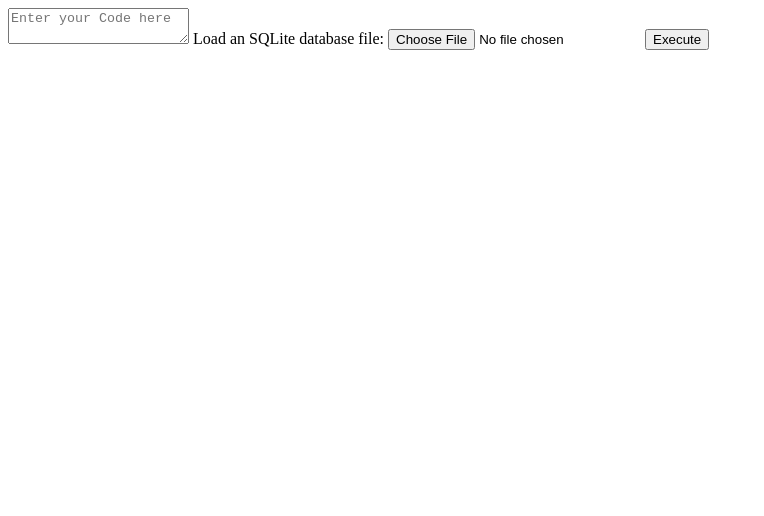
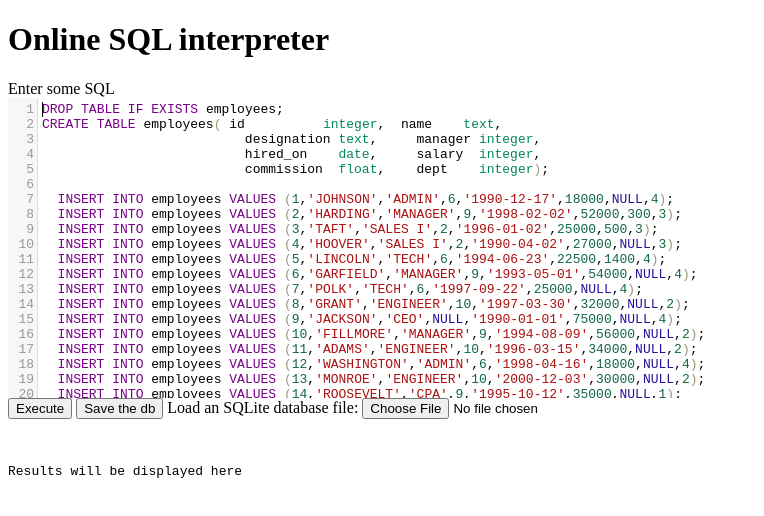
Before and after one commit to jan23456789/website, a plain HTML site: page index.html in a window 1280 px wide. Shown: the whole page, without its empty margins (0-764 px from the left). Drawn offline with nearby package versions, Linux system fonts and the light colour scheme.

Commit message:
Update index.html

```diff
--- a/index.html
+++ b/index.html
@@ -1,14 +1,57 @@
-<html lang="en">
+<!doctype html>
+<html>
+
 <head>
-  <meta charset="UTF-8">
-  <meta http-equiv="X-UA-Compatible" content="IE=edge">
-  <meta name="viewport" content="width=device-width, initial-scale=1.0">
-  <title>Database Upload</title>
+  <meta charset="utf8">
+  <title>sql.js demo: Online SQL interpreter</title>
+  <link rel="stylesheet" href="https://cdnjs.cloudflare.com/ajax/libs/codemirror/5.58.1/codemirror.css">
+  <link rel="stylesheet" href="demo.css">
+  <script src="https://cdnjs.cloudflare.com/ajax/libs/codemirror/5.58.1/codemirror.js"></script>
+
 </head>
+
 <body>
-  <textarea class="sqlQuery" placeholder="Enter your Code here" id="textar"></textarea>
-  <label class="button">Load an SQLite database file: <input type='file' id='dbinput'></label>
-  <button id="execute" onclick="executeCode()">Execute</button>
-  <p id="DataBaseContent"></p>
+  <h1>Online SQL interpreter</h1>
+
+  <main>
+    <label for='commands'>Enter some SQL</label>
+    <br>
+
+    <textarea id="commands">DROP TABLE IF EXISTS employees;
+CREATE TABLE employees( id          integer,  name    text,
+                          designation text,     manager integer,
+                          hired_on    date,     salary  integer,
+                          commission  float,    dept    integer);
+
+  INSERT INTO employees VALUES (1,'JOHNSON','ADMIN',6,'1990-12-17',18000,NULL,4);
+  INSERT INTO employees VALUES (2,'HARDING','MANAGER',9,'1998-02-02',52000,300,3);
+  INSERT INTO employees VALUES (3,'TAFT','SALES I',2,'1996-01-02',25000,500,3);
+  INSERT INTO employees VALUES (4,'HOOVER','SALES I',2,'1990-04-02',27000,NULL,3);
+  INSERT INTO employees VALUES (5,'LINCOLN','TECH',6,'1994-06-23',22500,1400,4);
+  INSERT INTO employees VALUES (6,'GARFIELD','MANAGER',9,'1993-05-01',54000,NULL,4);
+  INSERT INTO employees VALUES (7,'POLK','TECH',6,'1997-09-22',25000,NULL,4);
+  INSERT INTO employees VALUES (8,'GRANT','ENGINEER',10,'1997-03-30',32000,NULL,2);
+  INSERT INTO employees VALUES (9,'JACKSON','CEO',NULL,'1990-01-01',75000,NULL,4);
+  INSERT INTO employees VALUES (10,'FILLMORE','MANAGER',9,'1994-08-09',56000,NULL,2);
+  INSERT INTO employees VALUES (11,'ADAMS','ENGINEER',10,'1996-03-15',34000,NULL,2);
+  INSERT INTO employees VALUES (12,'WASHINGTON','ADMIN',6,'1998-04-16',18000,NULL,4);
+  INSERT INTO employees VALUES (13,'MONROE','ENGINEER',10,'2000-12-03',30000,NULL,2);
+  INSERT INTO employees VALUES (14,'ROOSEVELT','CPA',9,'1995-10-12',35000,NULL,1);
+
+SELECT designation,COUNT(*) AS nbr, (AVG(salary)) AS avg_salary FROM employees GROUP BY designation ORDER BY avg_salary DESC;
+SELECT name,hired_on FROM employees ORDER BY hired_on;</textarea>
+
+    <button id="execute" class="button">Execute</button>
+    <button id='savedb' class="button">Save the db</button>
+    <label class="button">Load an SQLite database file: <input type='file' id='dbfile'></label>
+
+    <div id="error" class="error"></div>
+
+    <pre id="output">Results will be displayed here</pre>
+  </main>
+
+  <script src="https://cdnjs.cloudflare.com/ajax/libs/codemirror/5.58.1/mode/sql/sql.min.js"></script>
+  <script type="text/javascript" src="gui.js"></script>
 </body>
+
 </html>
```
